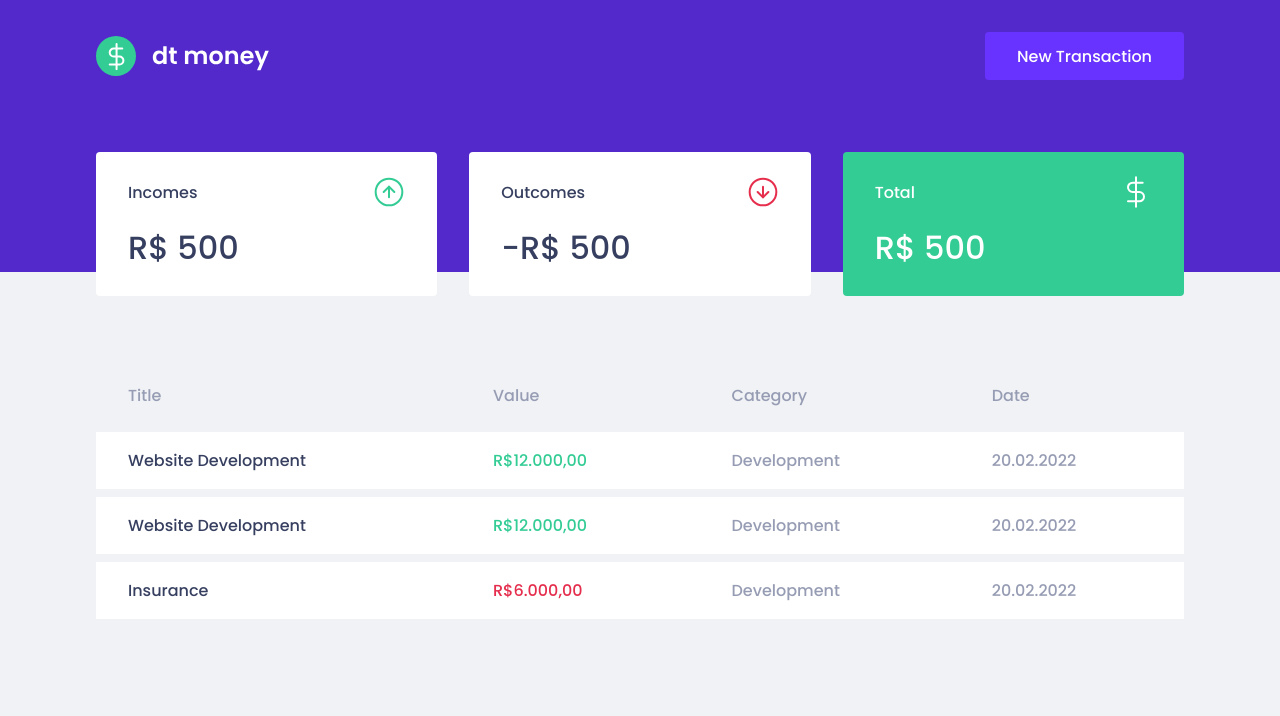
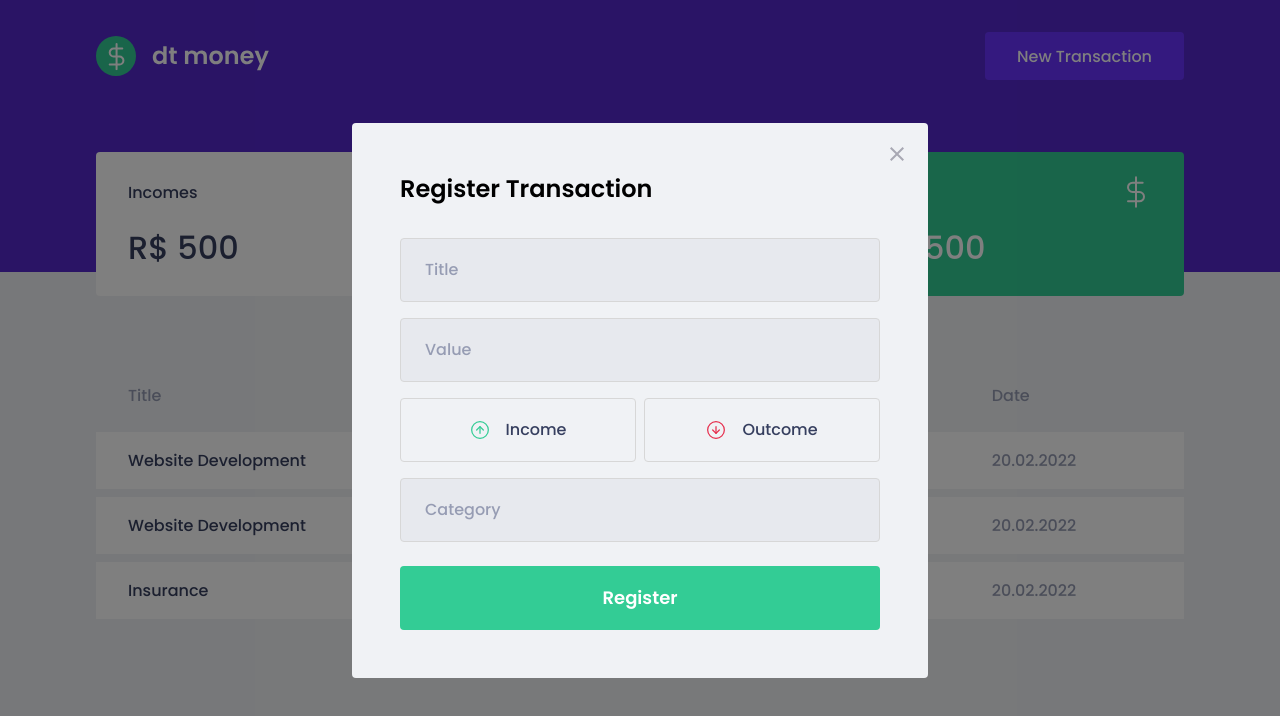
Before and after one commit to conradoalexsander/dtmoney-ignite-2022, a React (Create React App) app: page / in a window 1280 px wide. Both pictures are taken after a click on the button "New Transaction". Shown: the top 716 px of the page. Built offline with nearby package versions, Linux system fonts and the light colour scheme; no server answers; what miragejs would draw is missing.

Commit message:
Added register transaction modal

```diff
--- a/package.json
+++ b/package.json
@@ -3,9 +3,13 @@
   "version": "0.1.0",
   "private": true,
   "dependencies": {
+    "@types/react-modal": "^3.13.1",
+    "axios": "^0.26.1",
     "miragejs": "^0.1.43",
+    "polished": "^4.1.4",
     "react": "^17.0.2",
     "react-dom": "^17.0.2",
+    "react-modal": "^3.14.4",
     "react-scripts": "^5.0.0",
     "styled-components": "^5.3.3",
     "web-vitals": "^2.1.0"
--- a/src/App.tsx
+++ b/src/App.tsx
@@ -1,6 +1,9 @@
 import {createServer} from "miragejs";
+import {useState} from "react";
+import Modal from "react-modal";
 import {Dashboard} from "./components/Dashboard";
 import {Header} from "./components/Header";
+import {NewTransactionModal} from "./components/NewTransactionModal";
 import {GlobalStyle} from "./styles/global";
 
 createServer({
@@ -22,12 +25,29 @@
   },
 });
 
+Modal.setAppElement("#root");
+
 function App() {
+  const [isNewTransactionModalOpen, setIsNewTransactionModalOpen] =
+    useState(false);
+
+  function handleOpenNewTransactionModal() {
+    return setIsNewTransactionModalOpen(true);
+  }
+
+  function handleCloseNewTransactionModal() {
+    return setIsNewTransactionModalOpen(false);
+  }
+
   return (
     <>
-      <Header />
+      <Header onOpenNewTransactionModal={handleOpenNewTransactionModal} />
       <Dashboard />
       <GlobalStyle />
+      <NewTransactionModal
+        isOpen={isNewTransactionModalOpen}
+        onRequestClose={handleCloseNewTransactionModal}
+      />
     </>
   );
 }
--- a/src/components/Header/index.tsx
+++ b/src/components/Header/index.tsx
@@ -2,12 +2,18 @@
 import logoImg from "../../assets/logo.svg";
 import {Container, Content} from "./styles";
 
-export function Header() {
+interface HeaderProps {
+  onOpenNewTransactionModal: () => void;
+}
+
+export function Header({onOpenNewTransactionModal}: HeaderProps) {
   return (
     <Container>
       <Content>
         <img src={logoImg} alt="dt money" />
-        <button type="button"> New Transaction</button>
+        <button type="button" onClick={onOpenNewTransactionModal}>
+          New Transaction
+        </button>
       </Content>
     </Container>
   );
--- /dev/null
+++ b/src/components/NewTransactionModal/index.tsx
@@ -0,0 +1,53 @@
+import Modal from "react-modal";
+import closeImg from "../../assets/close.svg";
+import incomeImg from "../../assets/income.svg";
+import outcomeImg from "../../assets/outcome.svg";
+import {Container, TransactionTypeContainer} from "./styles";
+
+interface NewTransactionModalProps {
+  isOpen: boolean;
+  onRequestClose: () => void;
+}
+
+export function NewTransactionModal({
+  isOpen,
+  onRequestClose,
+}: NewTransactionModalProps) {
+  return (
+    <Modal
+      isOpen={isOpen}
+      onRequestClose={onRequestClose}
+      overlayClassName="react-modal-overlay"
+      className="react-modal-content"
+    >
+      <button
+        type="button"
+        onClick={onRequestClose}
+        className="react-modal-close"
+      >
+        <img src={closeImg} alt="Close modal" />
+      </button>
+
+      <Container>
+        <h2>Register Transaction</h2>
+        <input type="text" placeholder="Title" />
+        <input type="number" placeholder="Value" />
+        <TransactionTypeContainer>
+          <button type="button">
+            <img src={incomeImg} alt="Income" />
+            <span>Income</span>
+          </button>
+
+          <button>
+            <img src={outcomeImg} alt="Outcome" />
+            <span>Outcome</span>
+          </button>
+        </TransactionTypeContainer>
+
+        <input type="text" placeholder="Category" />
+
+        <button type="submit">Register</button>
+      </Container>
+    </Modal>
+  );
+}
--- /dev/null
+++ b/src/components/NewTransactionModal/styles.ts
@@ -0,0 +1,86 @@
+import {darken} from "polished";
+import styled from "styled-components";
+
+export const Container = styled.form`
+  h2 {
+    color: var() (--text-title);
+    font-size: 1.5rem;
+    margin-bottom: 2rem;
+  }
+
+  input {
+    width: 100%;
+    padding: 0 1.5rem;
+    height: 4rem;
+    border-radius: 0.25rem;
+
+    border: 1px solid #d7d7d7;
+    background: #e7e9ee;
+
+    font-weight: 400;
+    font-size: 1rem;
+
+    &::placeholder {
+      color: var(--text-body);
+    }
+
+    & + input {
+      margin-top: 1rem;
+    }
+  }
+
+  button[type="submit"] {
+    width: 100%;
+    padding: 0 1.5rem;
+    height: 4rem;
+    background: var(--green);
+    color: #fff;
+    border-radius: 0.25rem;
+    border: 0;
+    font-size: large;
+    margin-top: 1.5rem;
+    font-weight: 600;
+
+    transition: filter 0.2s;
+    &:hover {
+      filter: brightness(0.9);
+    }
+  }
+`;
+
+export const TransactionTypeContainer = styled.div`
+  margin: 1rem 0;
+  display: grid;
+  grid-template-columns: 1fr 1fr;
+  gap: 0.5rem;
+
+  button {
+    height: 4rem;
+    border: 1px solid #d7d7d7;
+    border-radius: 0.25rem;
+
+    background: transparent;
+
+    display: flex;
+    align-items: center;
+    justify-content: center;
+
+    transition: border-color 0.2s;
+    &:hover {
+      border: 2px solid;
+      border-color: ${darken(0.2, "#363f5f")};
+    }
+
+    img {
+      width: 20px;
+      height: 20px;
+    }
+
+    span {
+      display: inline-block;
+      margin-left: 1rem;
+      font-size: 1rem;
+      color: var(--text-title);
+    }
+  }
+`;
--- a/src/components/TransactionsTable/index.tsx
+++ b/src/components/TransactionsTable/index.tsx
@@ -1,11 +1,10 @@
 import {useEffect} from "react";
+import { api } from "../../services/api";
 import {Container} from "./styles";
 
 export function TransactionsTable() {
   useEffect(() => {
-    fetch("http://localhost:3000/api/transactions")
-      .then((response) => response.json())
-      .then((data) => console.log(data));
+    api.get("transactions").then((data) => console.log(data));
   }, []);
 
   return (
--- /dev/null
+++ b/src/services/api.ts
@@ -0,0 +1,5 @@
+import axios from "axios";
+
+export const api = axios.create({
+  baseURL: "http://localhost:3000/api",
+});
--- a/src/styles/global.ts
+++ b/src/styles/global.ts
@@ -3,8 +3,8 @@
 export const GlobalStyle = createGlobalStyle`
     :root {
         --background: #F0F2F5;
+        --blue: #5429cc;
         --red: #e52e4d;
-        --blue: #5429cc;
         --green: #33cc95;
 
         --blue-light: #6933FF;
@@ -56,4 +56,41 @@
         opacity: 0.6;
         cursor: not-allowed;
     }
+
+    .react-modal-overlay {
+        background: rgba(0,0,0,0.5);
+
+        position: fixed;
+        top:0;
+        bottom: 0;
+        right: 0;
+        left: 0;
+
+        display: flex;
+        align-items: center;
+        justify-content: center;
+    }
+
+    .react-modal-content {
+        width: 100%;
+        max-width: 576px;
+        padding: 3rem;
+        background: var(--background);
+        position: relative;
+        border-radius: 0.25rem;
+    }
+
+    .react-modal-close {
+        position: absolute;
+        right:1.5rem;
+        top: 1.5rem;
+        border: 0;
+        background: transparent;
+
+        transition: filter 0.2s;
+        &:hover {
+            filter: brightness(0.9);
+        }
+
+    }
 `;
```
Also changed, not shown: 1 other file (tests, documents, lock files or other folders).
